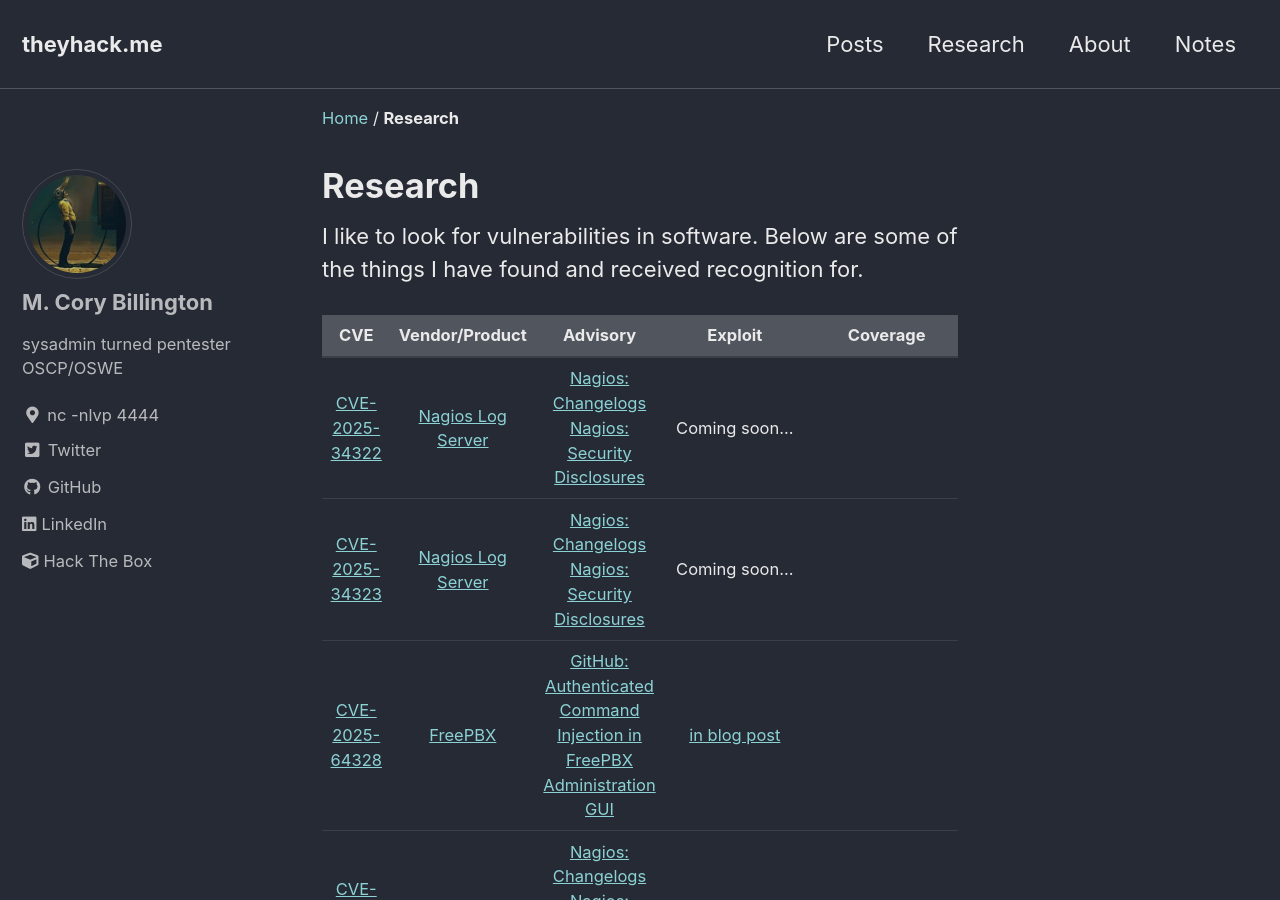
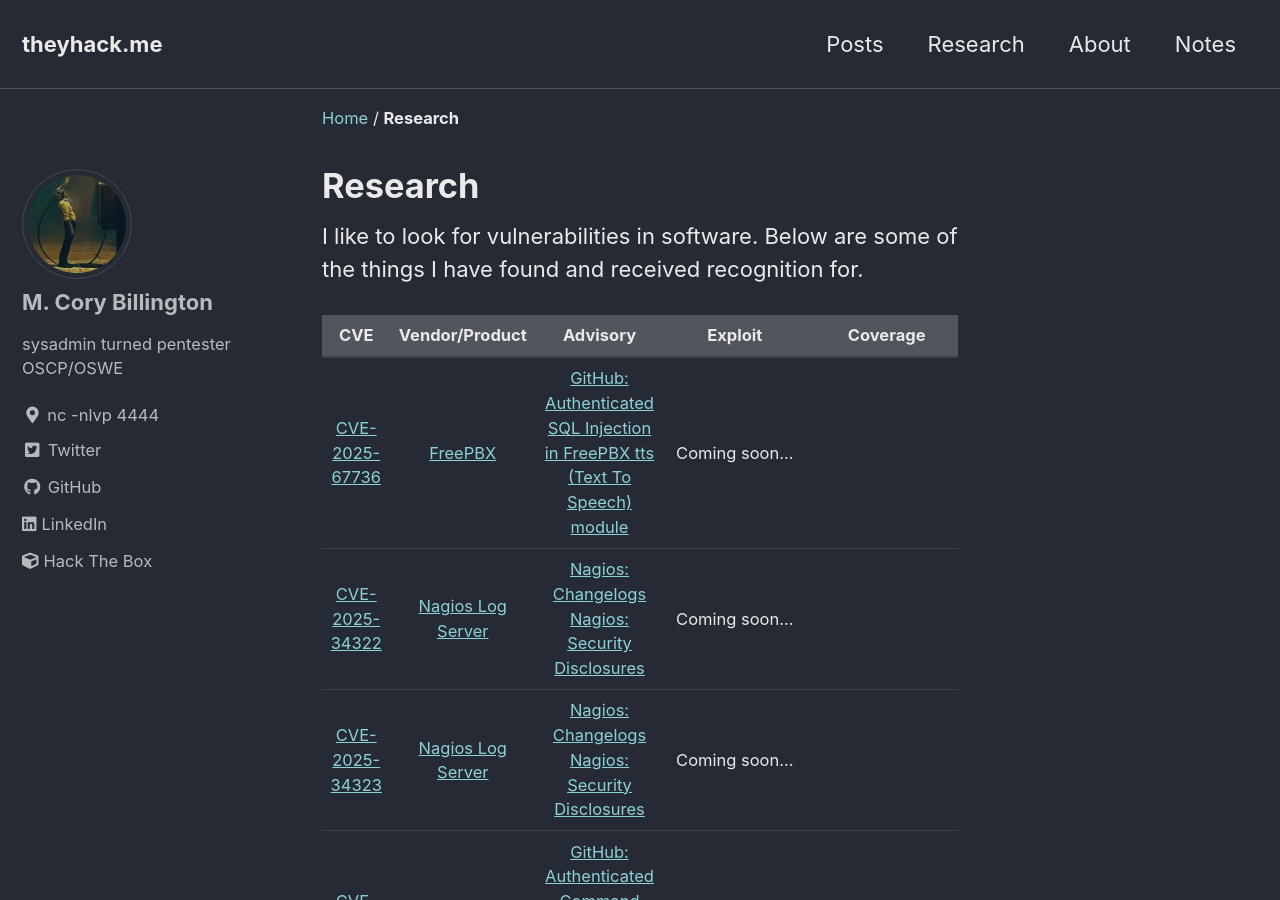
Before and after one commit to mcorybillington/mcorybillington.github.io, a Jekyll site: the page built from _pages/research.md, in a window 1280 px wide and 900 px high. Built offline with Jekyll 4.4.1, drawn with Linux system fonts in a browser that asks for light colours; cached includes are drawn as plain includes.

Commit message:
Update research page with FreePBX SQLi CVE-2025-67736
Added new FreePBX SQLi CVE CVE-2025-67736

```diff
--- a/_pages/research.md
+++ b/_pages/research.md
@@ -9,6 +9,7 @@
 
 |  CVE  | Vendor/Product | Advisory  |  Exploit  |  Coverage  |
 | :---: | :-------: | :---------------: | :-------: | :--------: |
+|[CVE-2025-67736](https://www.cve.org/cverecord?id=CVE-2025-67736) | [FreePBX](https://www.freepbx.org/) | [GitHub: Authenticated SQL Injection in FreePBX tts (Text To Speech) module](https://github.com/FreePBX/security-reporting/security/advisories/GHSA-632c-49p9-x7cw) | Coming soon...
 |[CVE-2025-34322](https://www.cve.org/cverecord?id=CVE-2025-34322) | [Nagios Log Server](https://www.nagios.com/products/nagios-log-server/) | [Nagios: Changelogs](https://www.nagios.com/changelog/nagios-log-server/)<br>[Nagios: Security Disclosures](https://www.nagios.com/products/security/#log-server) | Coming soon...
 |[CVE-2025-34323](https://www.cve.org/cverecord?id=CVE-2025-34323) | [Nagios Log Server](https://www.nagios.com/products/nagios-log-server/) | [Nagios: Changelogs](https://www.nagios.com/changelog/nagios-log-server/)<br>[Nagios: Security Disclosures](https://www.nagios.com/products/security/#log-server) | Coming soon...
 |[CVE-2025-64328](https://www.cve.org/cverecord?id=CVE-2025-64328) | [FreePBX](https://www.freepbx.org/) | [GitHub: Authenticated Command Injection in FreePBX Administration GUI](https://github.com/FreePBX/security-reporting/security/advisories/GHSA-vm9p-46mv-5xvw) | [in blog post](/CVE-2025-64328-FreePBX-Authenticated-Command-Injection/)
```
